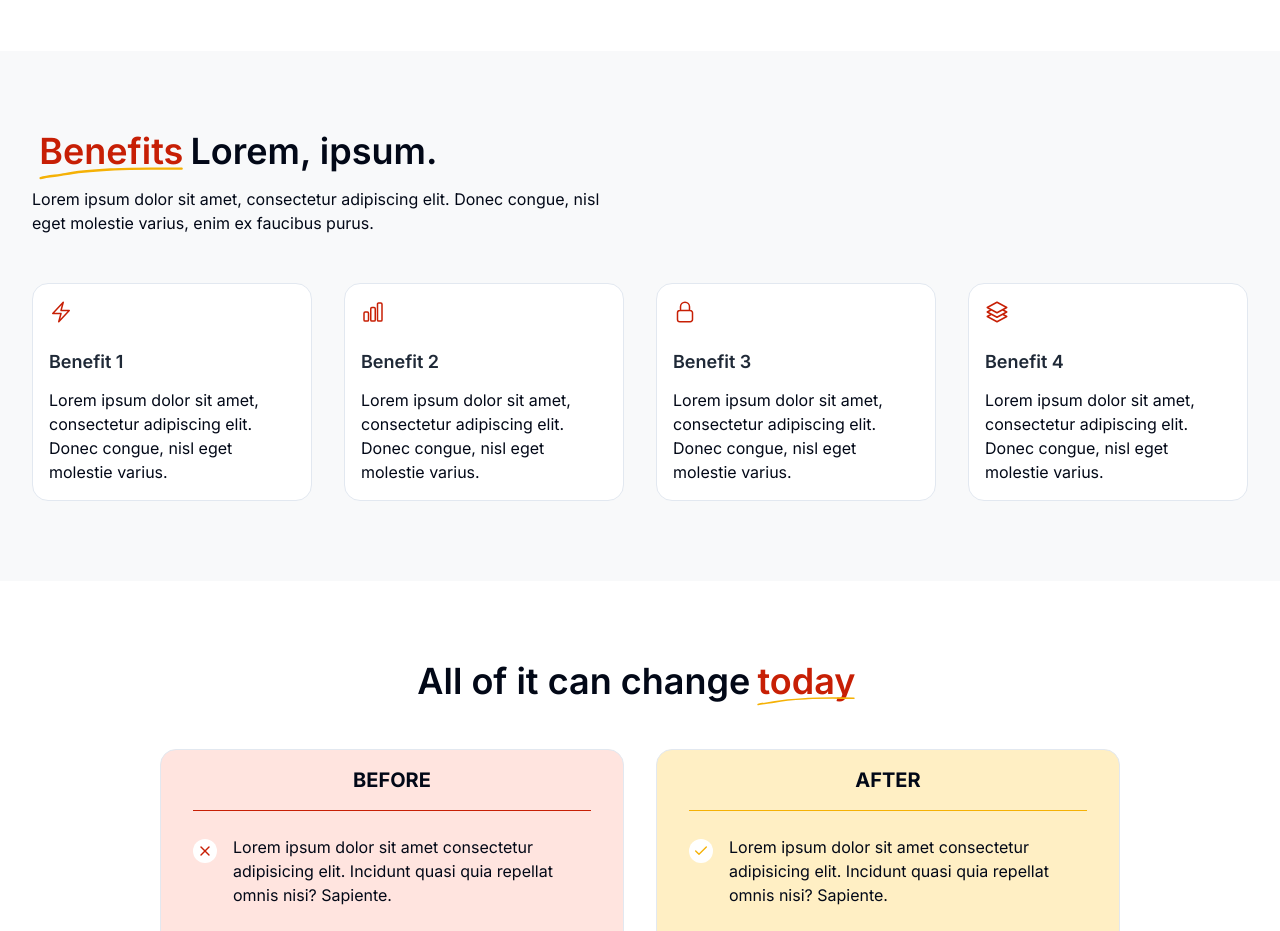
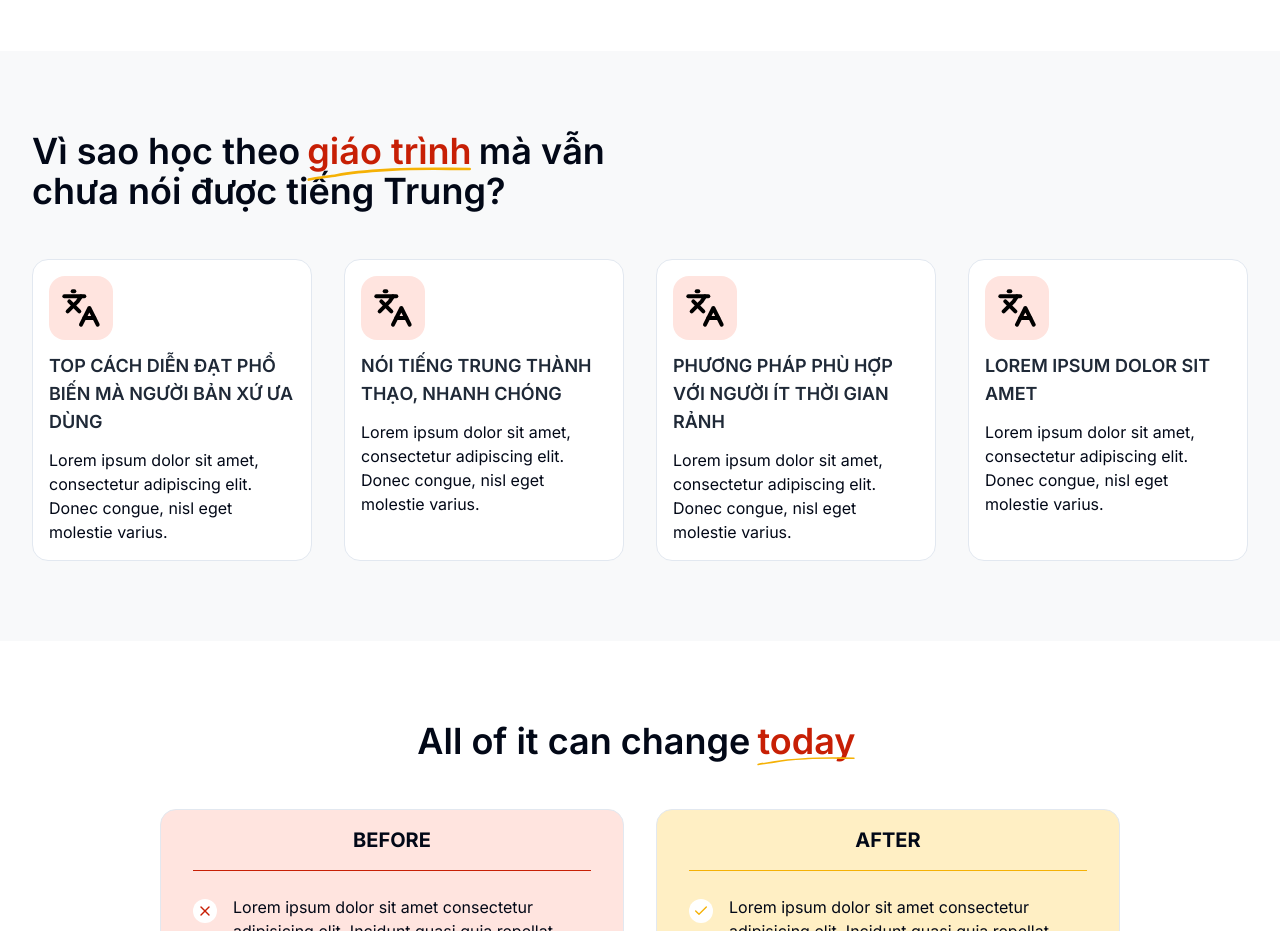
Before and after one commit to nguyenduchuy271197/chinese-webinar-landing, a Next.js app: page / in a window 1280 px wide. Shown: the part 820-1751 px from the top of the page. Built offline with nearby package versions, Linux system fonts and the light colour scheme.

Commit message:
update:benefits

```diff
--- a/src/app/_components/benefits.tsx
+++ b/src/app/_components/benefits.tsx
@@ -5,82 +5,202 @@ export default function Benefits() {
   const features = [
     {
       icon: (
-        <svg
-          xmlns="http://www.w3.org/2000/svg"
-          fill="none"
-          viewBox="0 0 24 24"
-          strokeWidth={1.5}
-          stroke="currentColor"
-          className="w-6 h-6"
-        >
+        <svg viewBox="0 0 30 30" fill="none" xmlns="http://www.w3.org/2000/svg">
           <path
+            d="M6.25 10L13.75 17.5"
+            stroke="black"
+            strokeWidth={3}
             strokeLinecap="round"
             strokeLinejoin="round"
-            d="M3.75 13.5l10.5-11.25L12 10.5h8.25L9.75 21.75 12 13.5H3.75z"
+          />
+          <path
+            d="M5 17.5L12.5 10L15 6.25"
+            stroke="black"
+            strokeWidth={3}
+            strokeLinecap="round"
+            strokeLinejoin="round"
+          />
+          <path
+            d="M2.5 6.25H17.5"
+            stroke="black"
+            strokeWidth={3}
+            strokeLinecap="round"
+            strokeLinejoin="round"
+          />
+          <path
+            d="M8.75 2.5H10"
+            stroke="black"
+            strokeWidth={3}
+            strokeLinecap="round"
+            strokeLinejoin="round"
+          />
+          <path
+            d="M27.5 27.5L21.25 15L15 27.5"
+            stroke="black"
+            strokeWidth={3}
+            strokeLinecap="round"
+            strokeLinejoin="round"
+          />
+          <path
+            d="M17.5 22.5H25"
+            stroke="black"
+            strokeWidth={3}
+            strokeLinecap="round"
+            strokeLinejoin="round"
           />
         </svg>
       ),
-      title: "Benefit 1",
+      title: "TOP cách diễn đạt phổ biến mà người bản xứ ưa dùng",
       desc: "Lorem ipsum dolor sit amet, consectetur adipiscing elit. Donec congue, nisl eget molestie varius.",
     },
     {
       icon: (
-        <svg
-          xmlns="http://www.w3.org/2000/svg"
-          fill="none"
-          viewBox="0 0 24 24"
-          strokeWidth={1.5}
-          stroke="currentColor"
-          className="w-6 h-6"
-        >
+        <svg viewBox="0 0 30 30" fill="none" xmlns="http://www.w3.org/2000/svg">
           <path
+            d="M6.25 10L13.75 17.5"
+            stroke="black"
+            strokeWidth={3}
             strokeLinecap="round"
             strokeLinejoin="round"
-            d="M3 13.125C3 12.504 3.504 12 4.125 12h2.25c.621 0 1.125.504 1.125 1.125v6.75C7.5 20.496 6.996 21 6.375 21h-2.25A1.125 1.125 0 013 19.875v-6.75zM9.75 8.625c0-.621.504-1.125 1.125-1.125h2.25c.621 0 1.125.504 1.125 1.125v11.25c0 .621-.504 1.125-1.125 1.125h-2.25a1.125 1.125 0 01-1.125-1.125V8.625zM16.5 4.125c0-.621.504-1.125 1.125-1.125h2.25C20.496 3 21 3.504 21 4.125v15.75c0 .621-.504 1.125-1.125 1.125h-2.25a1.125 1.125 0 01-1.125-1.125V4.125z"
+          />
+          <path
+            d="M5 17.5L12.5 10L15 6.25"
+            stroke="black"
+            strokeWidth={3}
+            strokeLinecap="round"
+            strokeLinejoin="round"
+          />
+          <path
+            d="M2.5 6.25H17.5"
+            stroke="black"
+            strokeWidth={3}
+            strokeLinecap="round"
+            strokeLinejoin="round"
+          />
+          <path
+            d="M8.75 2.5H10"
+            stroke="black"
+            strokeWidth={3}
+            strokeLinecap="round"
+            strokeLinejoin="round"
+          />
+          <path
+            d="M27.5 27.5L21.25 15L15 27.5"
+            stroke="black"
+            strokeWidth={3}
+            strokeLinecap="round"
+            strokeLinejoin="round"
+          />
+          <path
+            d="M17.5 22.5H25"
+            stroke="black"
+            strokeWidth={3}
+            strokeLinecap="round"
+            strokeLinejoin="round"
           />
         </svg>
       ),
-      title: "Benefit 2",
+      title: "Nói tiếng Trung thành THẠO, nhanh chóng",
       desc: "Lorem ipsum dolor sit amet, consectetur adipiscing elit. Donec congue, nisl eget molestie varius.",
     },
     {
       icon: (
-        <svg
-          xmlns="http://www.w3.org/2000/svg"
-          fill="none"
-          viewBox="0 0 24 24"
-          strokeWidth={1.5}
-          stroke="currentColor"
-          className="w-6 h-6"
-        >
+        <svg viewBox="0 0 30 30" fill="none" xmlns="http://www.w3.org/2000/svg">
           <path
+            d="M6.25 10L13.75 17.5"
+            stroke="black"
+            strokeWidth={3}
             strokeLinecap="round"
             strokeLinejoin="round"
-            d="M16.5 10.5V6.75a4.5 4.5 0 10-9 0v3.75m-.75 11.25h10.5a2.25 2.25 0 002.25-2.25v-6.75a2.25 2.25 0 00-2.25-2.25H6.75a2.25 2.25 0 00-2.25 2.25v6.75a2.25 2.25 0 002.25 2.25z"
+          />
+          <path
+            d="M5 17.5L12.5 10L15 6.25"
+            stroke="black"
+            strokeWidth={3}
+            strokeLinecap="round"
+            strokeLinejoin="round"
+          />
+          <path
+            d="M2.5 6.25H17.5"
+            stroke="black"
+            strokeWidth={3}
+            strokeLinecap="round"
+            strokeLinejoin="round"
+          />
+          <path
+            d="M8.75 2.5H10"
+            stroke="black"
+            strokeWidth={3}
+            strokeLinecap="round"
+            strokeLinejoin="round"
+          />
+          <path
+            d="M27.5 27.5L21.25 15L15 27.5"
+            stroke="black"
+            strokeWidth={3}
+            strokeLinecap="round"
+            strokeLinejoin="round"
+          />
+          <path
+            d="M17.5 22.5H25"
+            stroke="black"
+            strokeWidth={3}
+            strokeLinecap="round"
+            strokeLinejoin="round"
           />
         </svg>
       ),
-      title: "Benefit 3",
+      title: "Phương pháp phù hợp với người ít thời gian rảnh",
       desc: "Lorem ipsum dolor sit amet, consectetur adipiscing elit. Donec congue, nisl eget molestie varius.",
     },
     {
       icon: (
-        <svg
-          xmlns="http://www.w3.org/2000/svg"
-          fill="none"
-          viewBox="0 0 24 24"
-          strokeWidth={1.5}
-          stroke="currentColor"
-          className="w-6 h-6"
-        >
+        <svg viewBox="0 0 30 30" fill="none" xmlns="http://www.w3.org/2000/svg">
           <path
+            d="M6.25 10L13.75 17.5"
+            stroke="black"
+            strokeWidth={3}
             strokeLinecap="round"
             strokeLinejoin="round"
-            d="M6.429 9.75L2.25 12l4.179 2.25m0-4.5l5.571 3 5.571-3m-11.142 0L2.25 7.5 12 2.25l9.75 5.25-4.179 2.25m0 0L21.75 12l-4.179 2.25m0 0l4.179 2.25L12 21.75 2.25 16.5l4.179-2.25m11.142 0l-5.571 3-5.571-3"
+          />
+          <path
+            d="M5 17.5L12.5 10L15 6.25"
+            stroke="black"
+            strokeWidth={3}
+            strokeLinecap="round"
+            strokeLinejoin="round"
+          />
+          <path
+            d="M2.5 6.25H17.5"
+            stroke="black"
+            strokeWidth={3}
+            strokeLinecap="round"
+            strokeLinejoin="round"
+          />
+          <path
+            d="M8.75 2.5H10"
+            stroke="black"
+            strokeWidth={3}
+            strokeLinecap="round"
+            strokeLinejoin="round"
+          />
+          <path
+            d="M27.5 27.5L21.25 15L15 27.5"
+            stroke="black"
+            strokeWidth={3}
+            strokeLinecap="round"
+            strokeLinejoin="round"
+          />
+          <path
+            d="M17.5 22.5H25"
+            stroke="black"
+            strokeWidth={3}
+            strokeLinecap="round"
+            strokeLinejoin="round"
           />
         </svg>
       ),
-      title: "Benefit 4",
+      title: "Lorem ipsum dolor sit amet",
       desc: "Lorem ipsum dolor sit amet, consectetur adipiscing elit. Donec congue, nisl eget molestie varius.",
     },
   ];
@@ -91,13 +211,10 @@ export default function Benefits() {
         <div className="space-y-12 py-20">
           <Heading align="left">
             <HeadingTitle>
-              <HighlightWord>Benefits</HighlightWord>
-              Lorem, ipsum.
+              Vì sao học theo
+              <HighlightWord>giáo trình</HighlightWord>
+              mà vẫn chưa nói được tiếng Trung?
             </HeadingTitle>
-            <HeadingDescription>
-              Lorem ipsum dolor sit amet, consectetur adipiscing elit. Donec
-              congue, nisl eget molestie varius, enim ex faucibus purus.
-            </HeadingDescription>
           </Heading>
 
           <div className="relative mt-12">
@@ -107,8 +224,10 @@ export default function Benefits() {
                   key={idx}
                   className="bg-white space-y-3 p-4 border rounded-md"
                 >
-                  <div className="text-primary pb-3">{item.icon}</div>
-                  <h4 className="text-lg text-gray-800 font-semibold">
+                  <div className="text-primary p-3 rounded-md w-16 h-16 bg-red-100">
+                    {item.icon}
+                  </div>
+                  <h4 className="text-lg text-gray-800 font-semibold uppercase">
                     {item.title}
                   </h4>
                   <p>{item.desc}</p>
```
